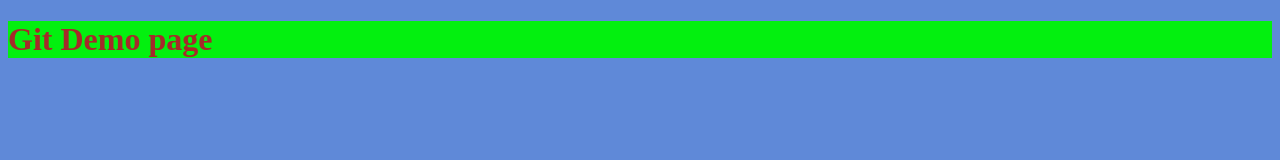
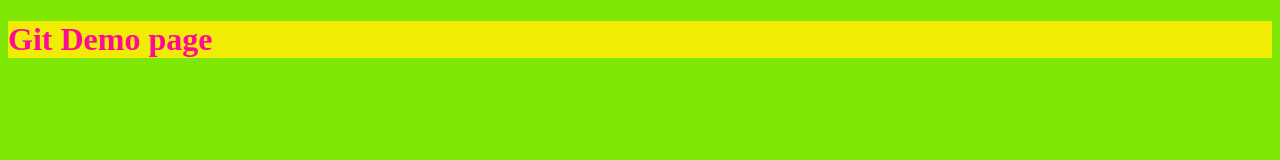
Before and after one commit to PROcodingMaster/Testing_GIT, a plain HTML site: page index.html in a window 1280 px wide. Drawn offline with Linux system fonts and the light colour scheme.

Commit message:
Commit for GitHub

```diff
--- a/style.css
+++ b/style.css
@@ -1,7 +1,7 @@
 body{
-    background-color: rgb(95, 137, 216);
+    background-color: rgb(126, 231, 5);
 }
 h1{
-    background-color: rgb(3, 240, 15);
-    color: brown;
+    background-color: rgb(240, 236, 3);
+    color: rgb(255, 9, 152);
 }
```
